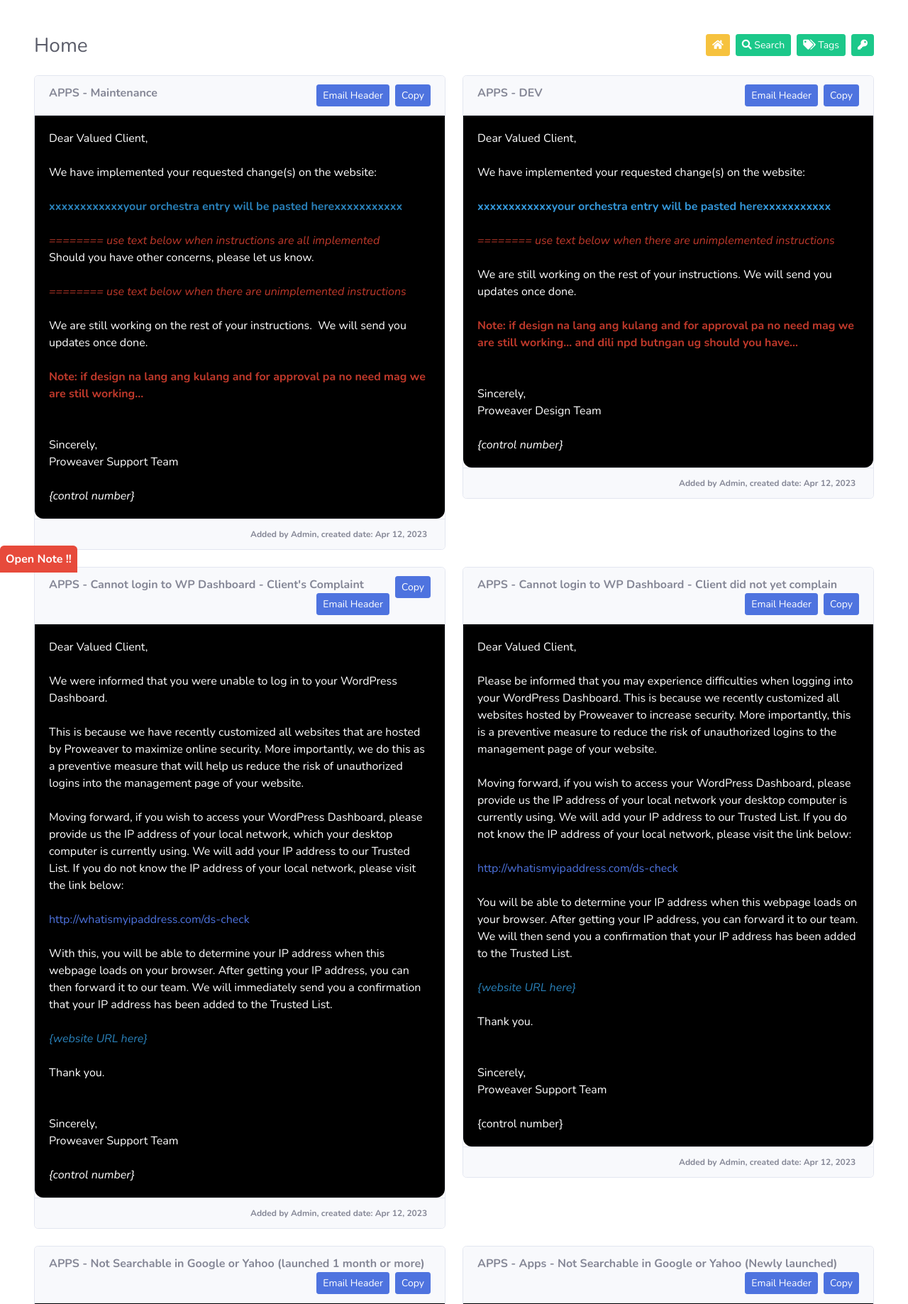
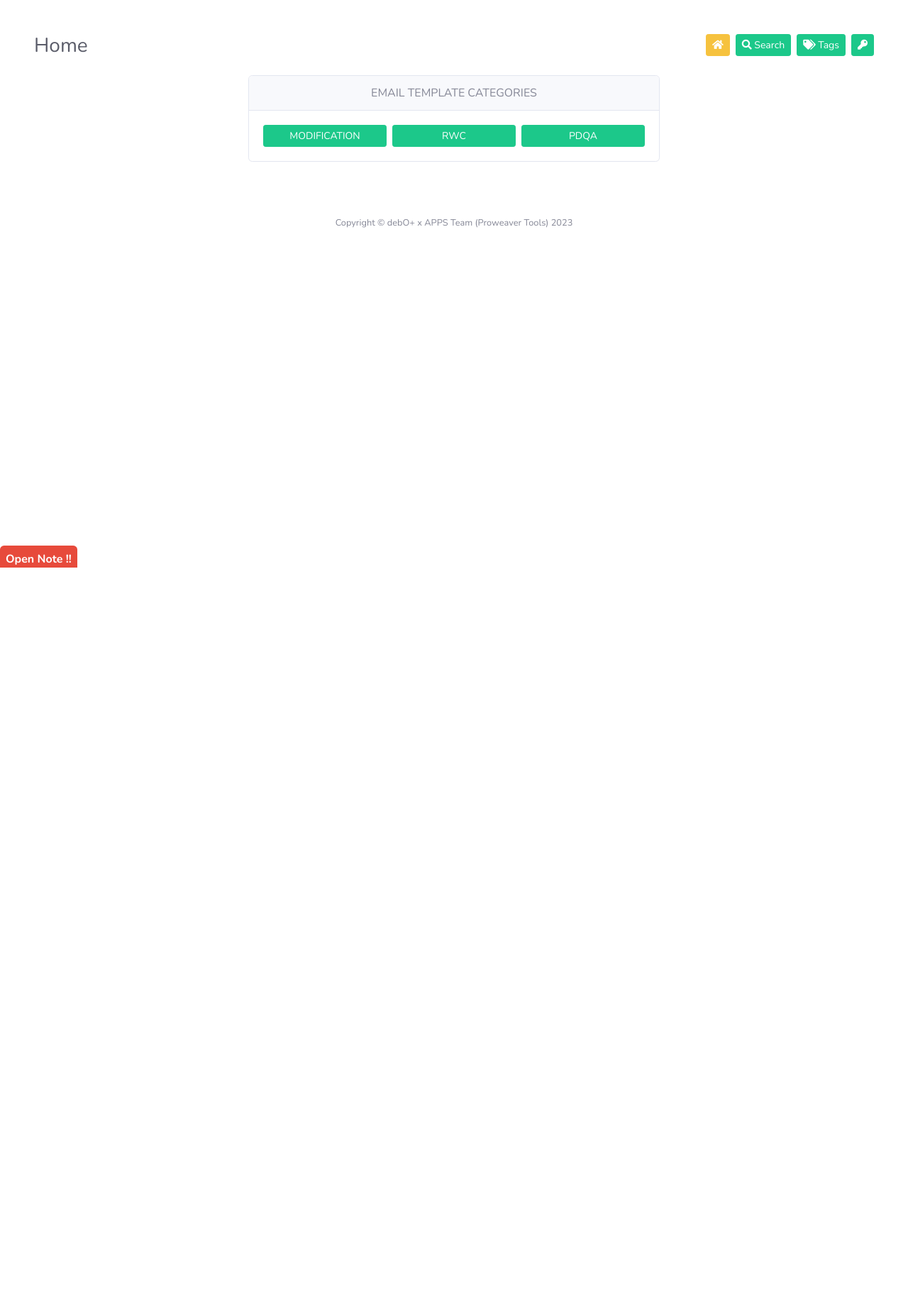
Before and after one commit to bedouanno/emailtemplate, a CodeIgniter app: page /emailtemplate/ in a window 1280 px wide. Shown: the top 1838 px of the page at 71% size. After the commit the page ends 800 px from the top, so only its background shows below. Run offline with CodeIgniter, Linux system fonts and the light colour scheme; data comes from the database, SQL or seed files in the repository; some libraries are stand-ins or nearby versions.

Commit message:
added new files

```diff
--- a/application/config/routes.php
+++ b/application/config/routes.php
@@ -77,11 +77,16 @@
 $route['view/tags'] = 'viewer/view_tags';
 $route['tag/(:any)/templates'] = 'viewer/view_tag/$1';
 $route['search'] = 'viewer/search';
+$route['view/modification'] = 'viewer/index';
+$route['view/rwc'] = 'viewer/index_rwc';
+$route['view/pdqa'] = 'viewer/index_pdqa';
+
+
 
 // Main routes
 $route['logout'] = 'login/logout';
 $route['login'] = 'login';
 $route['home'] = 'main/index';
-$route['default_controller'] = 'viewer/index';
+$route['default_controller'] = 'viewer/home';
 $route['404_override'] = 'main/error_page';
 $route['translate_uri_dashes'] = FALSE;
--- a/application/controllers/Viewer.php
+++ b/application/controllers/Viewer.php
@@ -29,7 +29,8 @@
                 }
         }
 
-        public function index(){
+
+        public function home(){
 
                 $data = $this->general_info;
                 $data['title'] = 'Home';
@@ -37,11 +38,54 @@
                 $data['list_templates'] = $this->templates_model->get_templates();
 
                 $this->load->view('includes/head', $data);
+                $this->load->view('public_view/home', $data);
+                $this->load->view('includes/footer');
+
+        }
+
+        public function index(){
+
+                $data = $this->general_info;
+                $data['title'] = 'Home';
+
+                $data['list_templates'] = $this->templates_model->get_templates(1);
+
+                $this->load->view('includes/head', $data);
 
                 $this->load->view('public_view/index', $data);
                 $this->load->view('includes/footer');
 
         }
+
+        public function index_rwc(){
+
+                $data = $this->general_info;
+                $data['title'] = 'Home';
+
+                $data['list_templates'] = $this->templates_model->get_templates(2);
+
+                $this->load->view('includes/head', $data);
+
+                $this->load->view('public_view/index_rwc', $data);
+                $this->load->view('includes/footer');
+
+        }
+
+        public function index_pdqa(){
+
+                $data = $this->general_info;
+                $data['title'] = 'Home';
+
+                $data['list_templates'] = $this->templates_model->get_templates(3);
+
+                $this->load->view('includes/head', $data);
+
+                $this->load->view('public_view/index_pdqa', $data);
+                $this->load->view('includes/footer');
+
+        }
+
+
 
 
         public function view_tags(){
--- a/application/models/Templates_model.php
+++ b/application/models/Templates_model.php
@@ -9,11 +9,20 @@
     }
 
 
-    public function get_templates(){
+    public function get_templates($categ = FALSE){
+         if($categ === FALSE){
+
+            $this->db->select('*');
+            $this->db->from('etemp_category');
+            $this->db->join('etemp_templates', 'etemp_category.id = etemp_templates.template_category');
+            $query = $this->db->get();
+            return $query->result_array();
+        }
 
         $this->db->select('*');
         $this->db->from('etemp_category');
         $this->db->join('etemp_templates', 'etemp_category.id = etemp_templates.template_category');
+        $this->db->where('etemp_templates.template_category', $categ );
         $query = $this->db->get();
         // $query = $this->db->get();
 
--- a/application/views/includes/footer.php
+++ b/application/views/includes/footer.php
@@ -5,7 +5,7 @@
             <footer class="sticky-footer bg-white">
                 <div class="container my-auto">
                     <div class="copyright text-center my-auto">
-                        <span>Copyright &copy; debO+ <?php echo date_format(date_create($current_datetime),'Y'); ?></span>
+                        <span>Copyright &copy; debO+ x APPS Team (Proweaver Tools) <?php echo date_format(date_create($current_datetime),'Y'); ?></span>
                     </div>
                 </div>
             </footer>
@@ -22,7 +22,7 @@
         <i class="fas fa-angle-up"></i>
     </a>
 
-
+<!-- for Modi, rePDQA, PDQA -->
     <div id="floater-note">
         <a href="javascript:;" id="open_notes" class="bg-danger p-2 rounded text-white">Open Note !!</a>
         <div id="card-display-css" class="card d-none">
@@ -37,10 +37,13 @@
             <li>client's email address - "To" field in Email Address for Updates</li>
             <li>cc email address(es) - "CC" field in Email Address for Updates (if applicable)</li>
             <li>techx email address -  "Tech X" field in Sales Details</li>
+            <li><span class="text-danger">FOR RWC:</spam> agent email address -  "Closed By" field in Sales Details</li>
             </ul>
             </div>
         </div>
     </div>
+
+
 
     <!-- Logout Modal-->
     <div class="modal fade" id="logoutModal" tabindex="-1" role="dialog" aria-labelledby="exampleModalLabel"
@@ -128,8 +131,8 @@
 
 
     $.sweetModal.confirm('Confirm please?', function() {
-	$.sweetModal('email-templates/delete/'+element);
-    window.location.href = 'email-templates/delete/'+element;
+	$.sweetModal('<?php echo base_url(); ?>/email-templates/delete/'+element);
+    window.location.href = '<?php echo base_url(); ?>/email-templates/delete/'+element;
 
     });
 
--- /dev/null
+++ b/application/views/public_view/home.php
@@ -0,0 +1,39 @@
+<!-- Begin Page Content -->
+<div class="container-fluid p-5">
+    <!-- Page Heading -->
+    <div class="d-block align-items-center mb-4 overflow-hidden">
+        <h1 class="h3 mb-0 text-gray-800 float-left"><?= $title; ?></h1>
+        <?php if(!isset($this->session->userdata['loggedin']) && !isset($_SESSION["loggedin"])){  ?>
+        <a href="<?php echo base_url(); ?>login" class="btn btn-sm btn-success float-right"><i class="fa fa-key" aria-hidden="true"></i></a>
+        <a href="<?php echo base_url(); ?>view/tags" class="btn btn-sm btn-success float-right mr-2"><i class="fa fa-tags" aria-hidden="true"></i> Tags</a>
+        <a href="<?php echo base_url(); ?>search" class="btn btn-sm btn-success float-right mr-2"><i class="fa fa-search" aria-hidden="true"></i> Search</a>
+        <a href="<?php echo base_url(); ?>" class="btn btn-sm btn-warning float-right mr-2"><i class="fa fa-home" aria-hidden="true"></i></a>
+
+        <?php } else { ?>
+
+          <a href="<?php echo base_url(); ?>logout" class="btn btn-sm btn-danger float-right">Logout</a>
+          <a href="<?php echo base_url(); ?>home" class="btn btn-sm btn-success float-right mr-2">Dashboard</a>
+
+        <?php }  ?>
+    </div>
+
+    <div class="row">
+
+<div class="col-lg-6 mx-auto">
+  <div class="card">
+    <div class="card-header text-center">
+        EMAIL TEMPLATE CATEGORIES
+    </div>
+    <div class="card-body d-flex justify-content-center">
+      <a class="btn btn-sm btn-success w-100" href="<?php echo base_url(); ?>view/modification">MODIFICATION</a>
+      <a class="btn btn-sm btn-success w-100 mx-2" href="<?php echo base_url(); ?>view/rwc">RWC</a>
+      <a class="btn btn-sm btn-success w-100" href="<?php echo base_url(); ?>view/pdqa">PDQA</a>
+
+    </div>
+  </div>
+    </div>
+    </div>
+
+
+</div>
+<!-- /.container-fluid -->
```
Also changed, not shown: application/views/public_view/index_pdqa.php (added, +55 -0 lines), application/views/public_view/index_rwc.php (added, +55 -0 lines).
